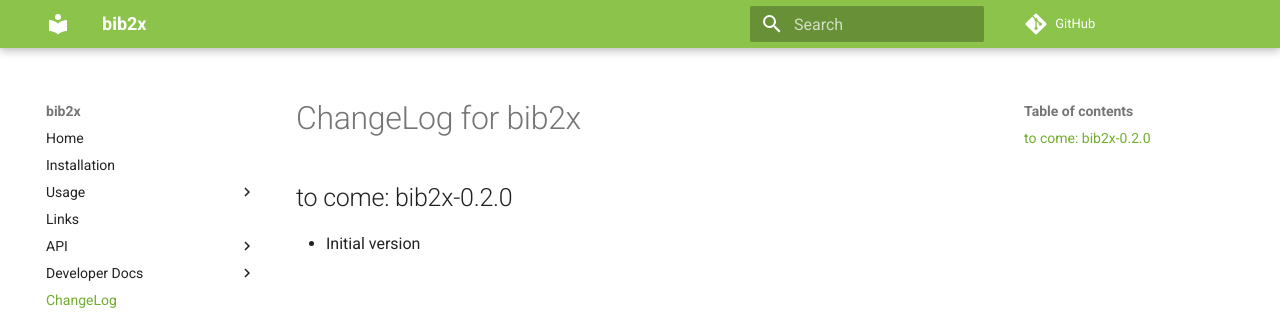
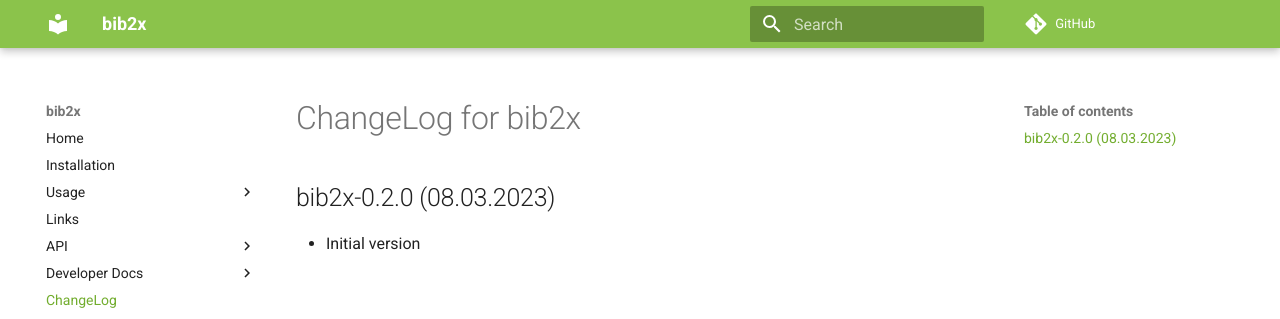
Before and after one commit to dkrajzew/bib2x, an MkDocs documentation site: the page built from docs/mkdocs/changes.md, in a window 1280 px wide. Shown: the top 319 px of the page. Built offline with MkDocs 1.6.1 and Material for MkDocs 9.7.7, drawn with Linux system fonts in a browser that asks for light colours; comment, search, counter and statistics services are not loaded.

Commit message:
building a readme

```diff
--- a/docs/mkdocs/changes.md
+++ b/docs/mkdocs/changes.md
@@ -1,7 +1,7 @@
 ChangeLog for bib2x
 ===================
 
-to come: bib2x-0.2.0
---------------------
+bib2x-0.2.0 (08.03.2023)
+------------------------
 
 * Initial version
```
